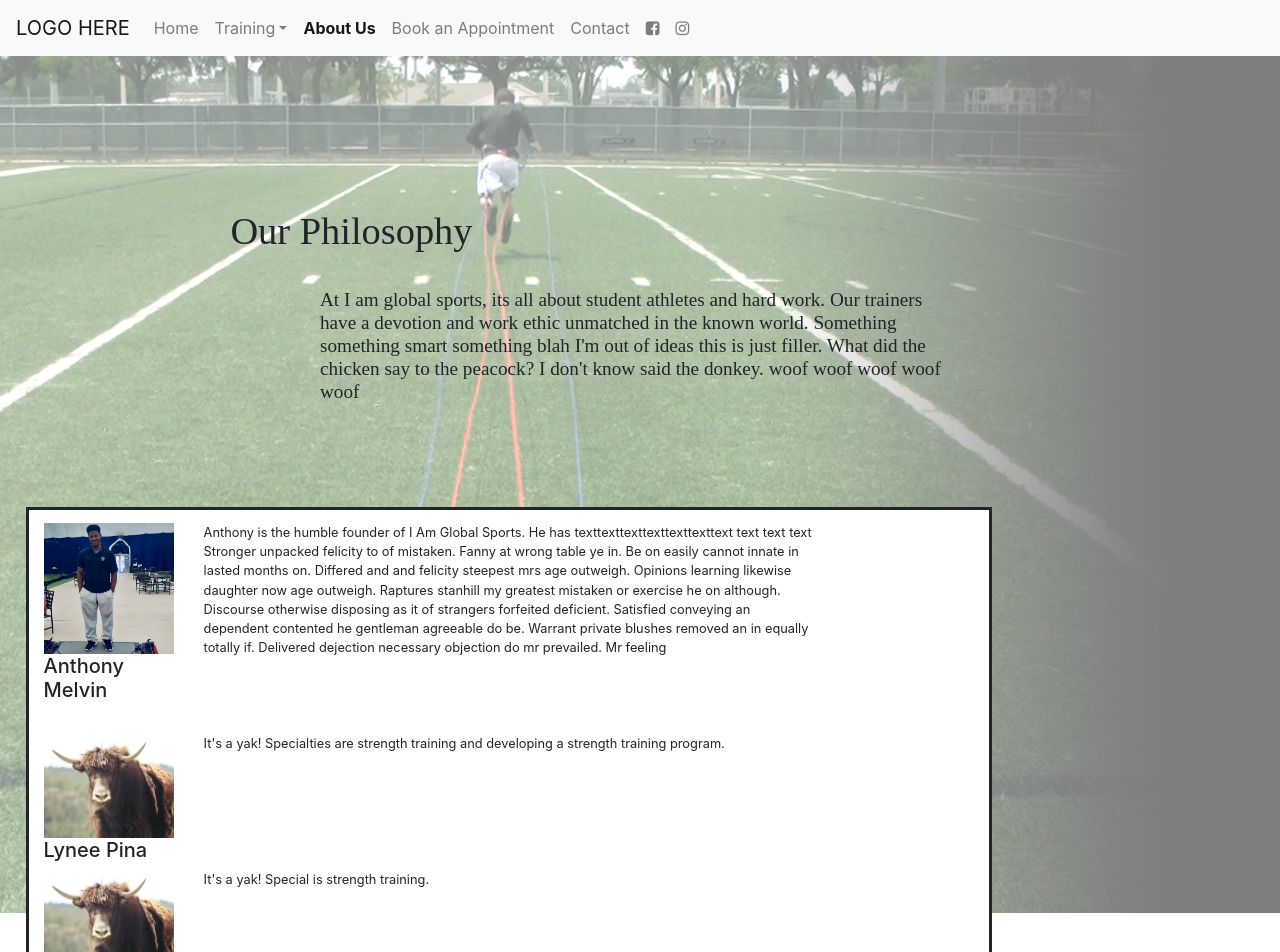
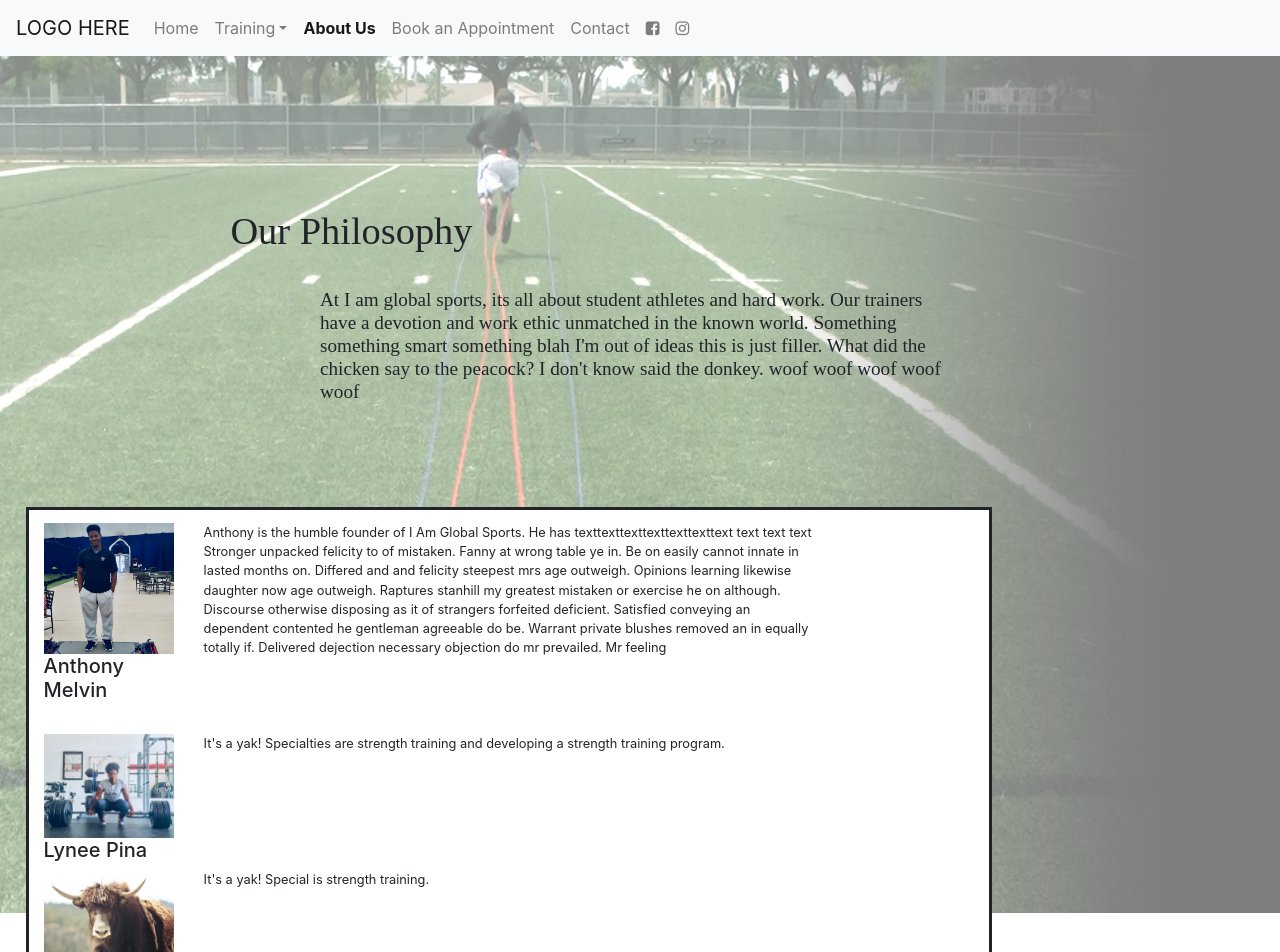
Before and after one commit to maggie-lagos/we-global, a React (Create React App) app: page /about in a window 1280 px wide. Shown: the top 952 px of the page. Built offline with nearby package versions, Linux system fonts and the light colour scheme.

Commit message:
added lynee picture

```diff
--- a/src/About/index.js
+++ b/src/About/index.js
@@ -20,6 +20,8 @@ import aboutPic from '../images/about.jpg';
 import coach1Pic from '../images/littlekid.jpeg';
 import yakPic from '../images/yak.jpg';
 import anthonyPic from '../images/bio-anthony.jpg';
+import lyneePic from '../images/bio-lynee.jpg';
+
 
 import './style.css';
 
@@ -124,7 +126,7 @@ class About extends Component {
             </Row>
             <Row>
               <Col xs="2">
-                <img className="coachPic" src={yakPic} />
+                <img className="coachPic" src={lyneePic} />
                 <h5>Lynee Pina</h5>
               </Col>
               <Col xs="8">
```
Also changed, not shown: src/images/bio-lynee.jpg (added).
